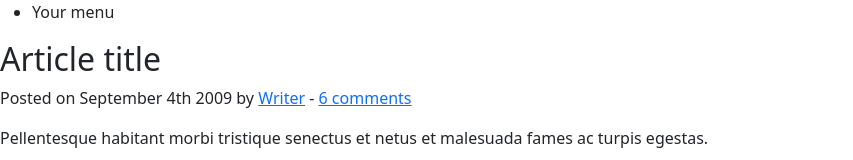
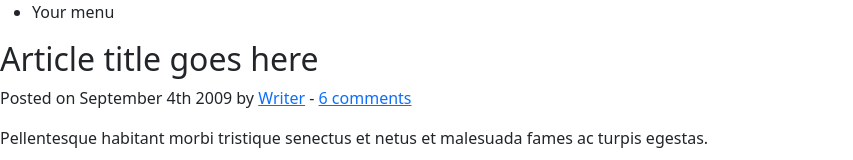
Before and after one commit to ManuelP84/git_practice_mitocode, a plain HTML site: page index.html in a window 1280 px wide. Shown: the top 160 px of the page, without its empty margins (0-853 px from the left). Drawn offline with nearby package versions, Linux system fonts and the light colour scheme.

Commit message:
New modification to article tile in index.html

```diff
--- a/index.html
+++ b/index.html
@@ -22,7 +22,7 @@
 
 		<article>
 			<header>
-				<h2>Article title</h2>
+				<h2>Article title goes here</h2>
 				<p>Posted on <time datetime="2009-09-04T16:31:24+02:00">September 4th 2009</time> by <a href="#">Writer</a> - <a href="#comments">6 comments</a></p>
 			</header>
 			<p>Pellentesque habitant morbi tristique senectus et netus et malesuada fames ac turpis egestas.</p>
```
